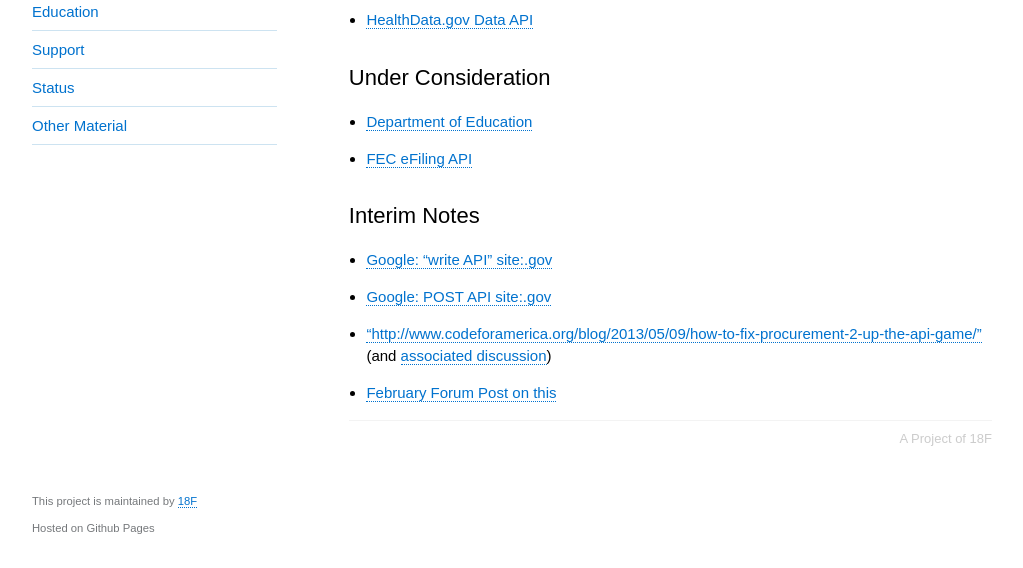
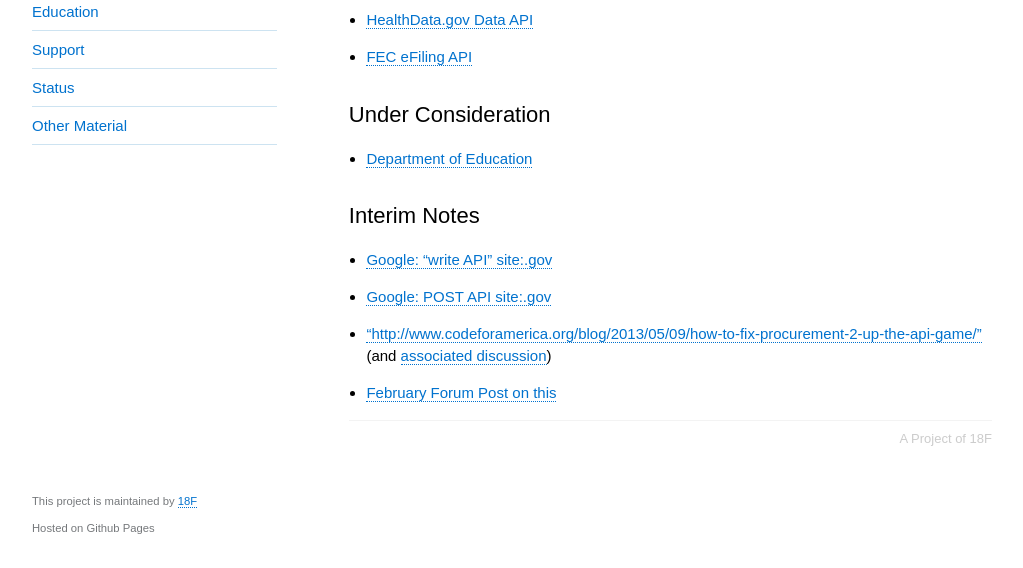
Before and after one commit to 18F/API-All-the-X, a Jekyll site: the page built from pages/write_apis-notes.md, in a window 1280 px wide and 900 px high, scrolled down 517 px, cut to the strip 332-900 px from the top of the window. Shown: the whole strip, without its empty margins (128-1151 px from the left). Built offline with Jekyll 4.4.1, drawn with Linux system fonts in a browser that asks for light colours.

Commit message:
moving FEC to 'Potential'
It seems like the functionality isn't under consideration but rather is live.

That said, like the other potential examples, I'm not sure if it fits the bill here.  For the purposes of thinking about Write APIs, it may be worthwhile to revisit how specific that is.

```diff
--- a/pages/write_apis-notes.md
+++ b/pages/write_apis-notes.md
@@ -21,10 +21,11 @@
 * [Oak Ridge National Laboratory - ADIOS API](http://users.nccs.gov/~pnorbert/ADIOS-UsersManual-1.3.1.pdf#page=18)
 * [National Energy Research Scientific Computing Center NEWT API](https://newt.nersc.gov/)
 * [HealthData.gov Data API](http://healthdata.gov/data-api)
+* [FEC eFiling API](http://fec.gov/elecfil/vendors.shtml)
+
 
 ## Under Consideration
 * [Department of Education](https://www.ifap.ed.gov/fregisters/FR041614.html)
-* [FEC eFiling API](http://fec.gov/elecfil/vendors.shtml)
 
 ## Interim Notes
 * [Google: "write API" site:.gov](https://www.google.com/search?q="write+API"+site%3A.gov)
```
